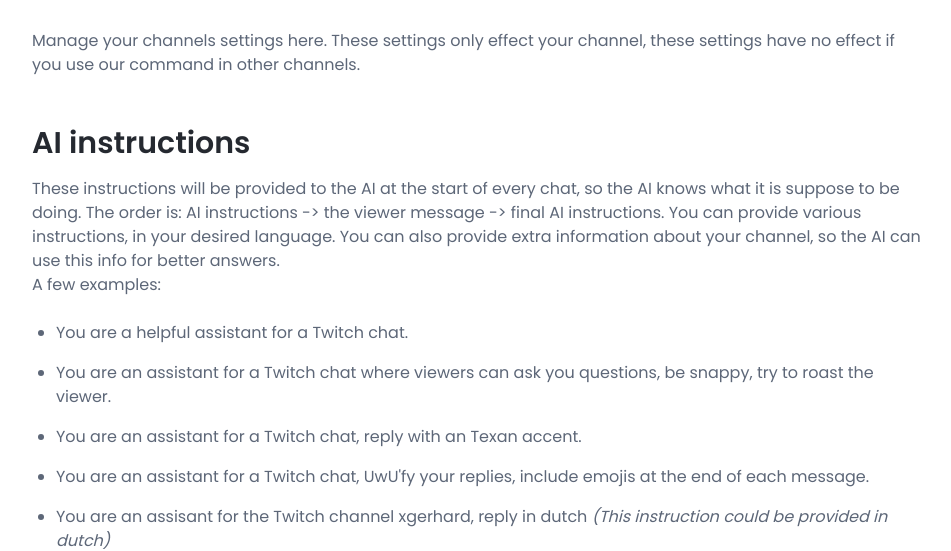
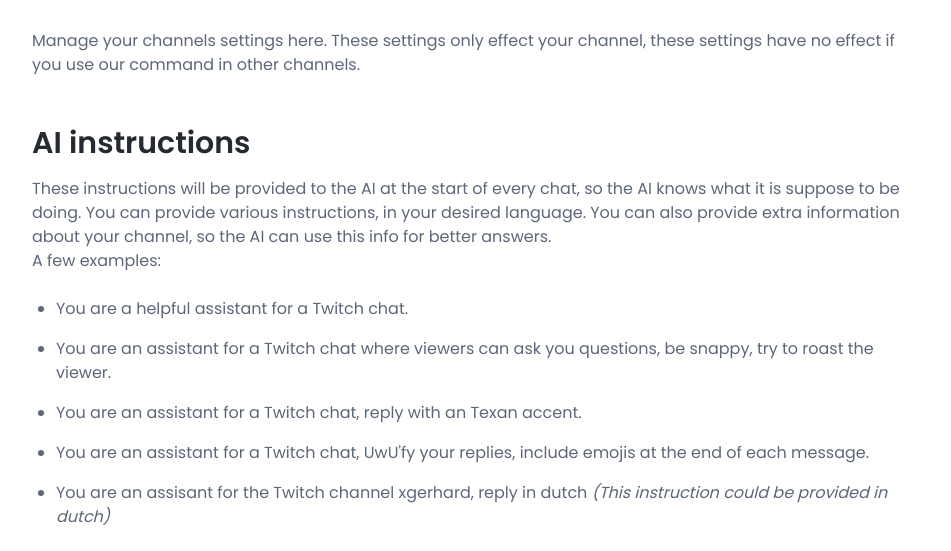
Before and after one commit to xgerhard/XGPT, a Laravel app: template resources/views/dashboard.blade.php in a window 1280 px wide. Shown: the part 895-1446 px from the top of the page, without its empty margins (312-1263 px from the left). Run offline with Laravel 12, Linux system fonts and the light colour scheme; a user stored in the database is signed in; tables that the repository leaves empty hold one stand-in row (values such as "Sample post"); the template is opened without the code that fills it: most values are stand-ins (such as "Sample title", 1, 10 or a date in 2020); some libraries are stand-ins or nearby versions.

Commit message:
Use one prompt per channel and a fixed length rule
The length rule asks for one or two sentences and allows 300 characters
outside YouTube. Stored end instructions are no longer used.

```diff
--- a/app/Http/Controllers/DashboardController.php
+++ b/app/Http/Controllers/DashboardController.php
@@ -78,7 +78,6 @@ class DashboardController extends Controller
                     'user_id' => $user->id
                 ], [
                     'start_instructions' => $request->post('start_instructions'),
-                    'end_instructions' => $request->post('end_instructions'),
                     'show_conversation_id' => $request->has('show_conversation_id'),
                     'mention_user' => $request->has('mention_user'),
                     'show_sponsor_heart' => $request->has('show_sponsor_heart')
--- a/app/Models/UserSettings.php
+++ b/app/Models/UserSettings.php
@@ -8,7 +8,6 @@ class UserSettings extends Model
 {
     protected $fillable = [
         'start_instructions',
-        'end_instructions',
         'show_conversation_id',
         'mention_user',
         'show_sponsor_heart'
--- a/app/src/XGPT.php
+++ b/app/src/XGPT.php
@@ -18,6 +18,7 @@ class XGPT
     private $conversation = null;
     private $messages = [];
     private $settings;
+    private $endInstructions;
     private $openai;
 
     public function __construct($nbheaders)
@@ -31,6 +32,7 @@ class XGPT
             $nbheaders->getChannel()->providerId
         );
         $this->settings = $channel->settings;
+        $this->endInstructions = $settings->getEndInstructions($nbheaders->getChannel()->provider);
 
         // Init OpenAI API
         $this->openai = new OpenAI;
@@ -63,7 +65,7 @@ class XGPT
     {
         return array_merge($this->messages, $this->getConversationMessages(), [[
             'role' => 'developer',
-            'content' => $this->settings->end_instructions
+            'content' => $this->endInstructions
         ]]);
     }
 
--- a/resources/views/dashboard.blade.php
+++ b/resources/views/dashboard.blade.php
@@ -59,7 +59,6 @@
                     <li class="nav-item"><a class="nav-link scrollto" href="#item-2-1">Commands</a></li>
                     <li class="nav-item section-title mt-3"><a class="nav-link scrollto" href="#section-3"><span class="theme-icon-holder me-2"><i class="fa fa-gear"></i></span>Settings</a></li>
                     <li class="nav-item"><a class="nav-link scrollto" href="#item-3-1">AI instructions</a></li>
-                    <!--<li class="nav-item"><a class="nav-link scrollto" href="#item-3-2">Final AI instructions</a></li>-->
                     <li class="nav-item"><a class="nav-link scrollto" href="#item-3-3">Conversation ID</a></li>
                     <li class="nav-item"><a class="nav-link scrollto" href="#item-3-4">Mention user</a></li>
                     <li class="nav-item"><a class="nav-link scrollto" href="#item-3-5">Sponsor heart</a></li>
@@ -169,7 +168,7 @@
                         </header>
                         <section class="docs-section" id="item-3-1">
                             <h2 class="section-heading">AI instructions</h2>
-                            <p>These instructions will be provided to the AI at the start of every chat, so the AI knows what it is suppose to be doing. The order is: AI instructions -> the viewer message -> final AI instructions. You can provide various instructions, in your desired language. You can also provide extra information about your channel, so the AI can use this info for better answers.<br/>A few examples:
+                            <p>These instructions will be provided to the AI at the start of every chat, so the AI knows what it is suppose to be doing. You can provide various instructions, in your desired language. You can also provide extra information about your channel, so the AI can use this info for better answers.<br/>A few examples:
                                 <ul>
                                     <li>You are a helpful assistant for a Twitch chat.</li>
                                     <li>You are an assistant for a Twitch chat where viewers can ask you questions, be snappy, try to roast the viewer.</li>
@@ -181,19 +180,6 @@
                             <div class="form-group">
                                 <label for="start_instructions">AI instructions</label>
                                 <textarea class="form-control" id="start_instructions" name="start_instructions" style="height:100px" maxlength="500">@if( auth()->user()->settings ){{ auth()->user()->settings->start_instructions}}@endif</textarea>
-                            </div>
-                        </section><!--//section-->
-                        <section class="docs-section" id="item-3-2" style="display:none;">
-                            <h2 class="section-heading">Final AI instructions</h2>
-                            <p>This is the final instruction we send to the AI, the order is: AI instructions -> the viewer message -> final AI instructions. Currently we use this to ask to reply within a certain amount of characters (for Twitch 250, for Youtube 150). You can play around with this number, or maybe give instruction to reply in a certain language. This instruction just like the first one doesn't have to be in English, can be in your desired language. Or you could leave this settings empty.<br/>A few examples:
-                                <ul>
-                                    <li>Default instructions: Answer in 250 characters or less.</li>
-                                    <li>Answer in 250 characters or less and in dutch. <i>(This instruction could be provided in dutch)</i></li>
-                                </ul>
-                            </p>
-                            <div class="form-group">
-                                <label for="end_instructions">Final AI instructions</label>
-                                <textarea class="form-control" id="end_instructions" name="end_instructions" style="height:100px" maxlength="500">@if( auth()->user()->settings ){{ auth()->user()->settings->end_instructions}}@endif</textarea>
                             </div>
                         </section><!--//section-->
                         <section class="docs-section" id="item-3-3">
```
Also changed, not shown: app/src/SettingsHandler.php (+3 -5 lines), tests/Feature/CommandTest.php (+11 -1 lines).
